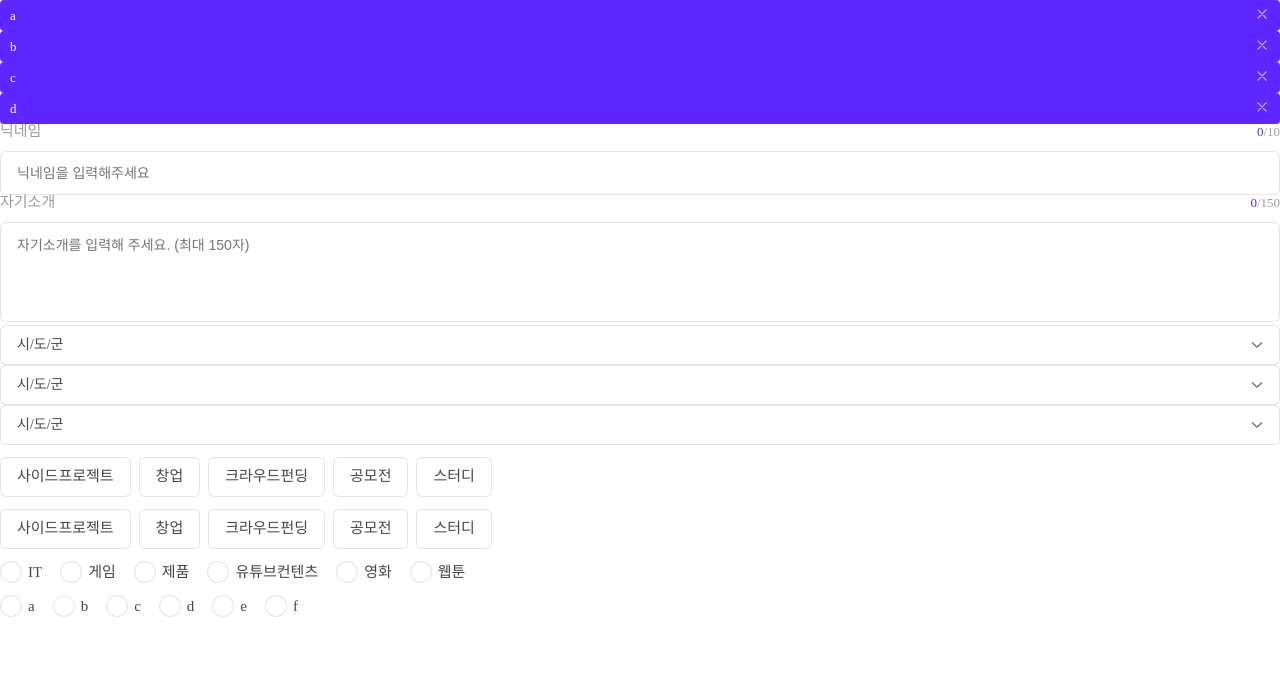
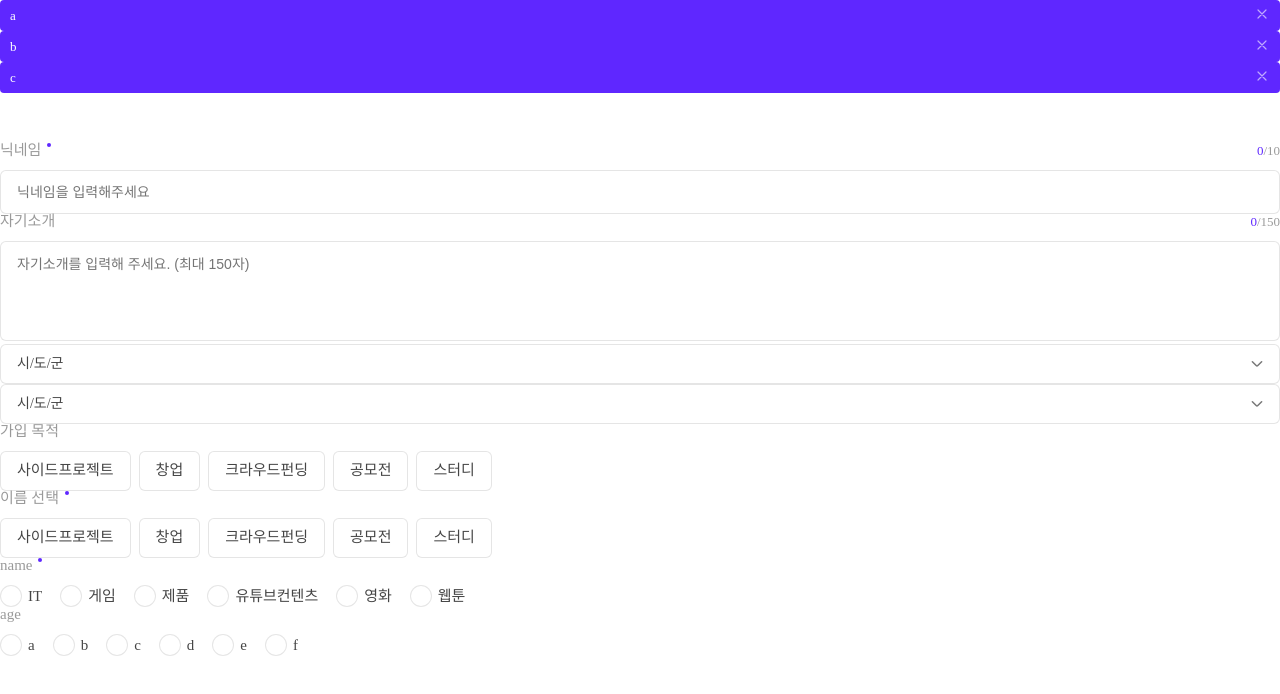
Before and after one commit to ConceptBe/conceptbe-design-system, a React (Vite) app: page / in a window 1280 px wide. Shown: the top 694 px of the page. Built offline with nearby package versions, Linux system fonts and the light colour scheme; a web font is replaced by a local one.

Commit message:
chore: 0.4.0 배포
form 관련된 전반적인 훅 및 컴포넌트 리팩토링

```diff
--- a/package.json
+++ b/package.json
@@ -1,7 +1,7 @@
 {
   "name": "concept-be-design-system",
   "description": "컨셉비 디자인 시스템",
-  "version": "0.3.9",
+  "version": "0.4.0",
   "type": "module",
   "main": "dist/index.js",
   "module": "dist/index.js",
--- a/src/App.tsx
+++ b/src/App.tsx
@@ -1,5 +1,6 @@
 import { useEffect, useState } from 'react';
 
+import { Spacer } from '.';
 import Child from './Child';
 import CheckboxContainer from './components/CheckboxContainer/CheckboxContainer';
 import Dropdown from './components/Dropdown/Dropdown';
@@ -45,6 +46,14 @@ const filterSubOptions2 = [
   { id: 5, name: '스터디', checked: false },
 ];
 
+const filterSubOptions3 = [
+  { id: 111, name: '사이드프로젝트', checked: false },
+  { id: 222, name: '창업', checked: false },
+  { id: 333, name: '크라우드펀딩', checked: false },
+  { id: 444, name: '공모전', checked: false },
+  { id: 555, name: '스터디', checked: false },
+];
+
 const filterOptions = [
   { name: 'IT', id: 1, checked: false },
   { name: '게임', id: 2, checked: false },
@@ -66,10 +75,12 @@ const filterOptions2 = [
 const App = () => {
   const { checkboxValue, onChangeCheckbox } = useCheckbox<{
     goal: FilterOption[];
-    goal2: FilterOption[];
+    name: FilterOption[];
+    oneMore: FilterOption[];
   }>({
     goal: filterSubOptions,
-    goal2: filterSubOptions2,
+    name: filterSubOptions2,
+    oneMore: filterSubOptions3,
   });
   const { radioValue, onChangeRadio } = useRadio<{
     name: FilterOption[];
@@ -83,7 +94,7 @@ const App = () => {
       see: '',
       do: '',
     });
-  const [tags, setTags] = useState<string[]>(['a', 'b', 'c', 'd']);
+  const [tags, setTags] = useState<string[]>(['a', 'b', 'c']);
 
   useEffect(() => {
     if (dropdownValue.do !== '') {
@@ -100,6 +111,7 @@ const App = () => {
           {tag}
         </Tag>
       ))}
+      <Spacer size={50} />
       <Child />
       <Dropdown
         selectedValue={dropdownValue.see}
@@ -137,48 +149,32 @@ const App = () => {
         ))}
       </Dropdown>
 
-      <Dropdown
-        selectedValue={dropdownValue.do}
-        initialValue="시/도/군"
-        disabled={false}
-      >
-        {regionOptions.map(({ id, name }) => (
-          <Dropdown.Item
-            key={id}
-            value={name}
-            onClick={(value) => {
-              onClickDropdown(value, 'do');
-            }}
-          >
-            {name}
-          </Dropdown.Item>
-        ))}
-      </Dropdown>
-
       <CheckboxContainer
-        nameKey="goal"
+        label="가입 목적"
+        checkboxKey="goal"
         options={checkboxValue.goal}
-        onChange={(e) => onChangeCheckbox(e, 'goal')}
+        onChange={onChangeCheckbox}
       />
       <CheckboxContainer
-        nameKey="goal2"
-        options={checkboxValue.goal2}
-        onChange={(e) =>
-          onChangeCheckbox(e, 'goal2', {
-            checkboxKey: 'goal2',
-            maxValue: 3,
-          })
-        }
+        label="이름 선택"
+        checkboxKey="name"
+        options={checkboxValue.name}
+        onChange={onChangeCheckbox}
+        maxCount={3}
+        required
       />
       <RadioContainer
-        nameKey="name"
+        label="name"
+        radioKey="name"
         options={radioValue.name}
-        onChange={(e) => onChangeRadio(e, 'name')}
+        onChange={onChangeRadio}
+        required
       />
       <RadioContainer
-        nameKey="age"
+        label="age"
+        radioKey="age"
         options={radioValue.age}
-        onChange={(e) => onChangeRadio(e, 'age')}
+        onChange={onChangeRadio}
       />
     </>
   );
--- a/src/Child.tsx
+++ b/src/Child.tsx
@@ -13,11 +13,15 @@ const Child = () => {
       intro: '',
     });
 
-  const validateInput = () => {
+  const validateNickname = () => {
     return [
       {
-        regexp: /[~!@#$%";'^,&*()_+|</>=>`?:{[\]}]/g,
-        name: 'intro',
+        validateFn: (value: string) =>
+          /[~!@#$%";'^,&*()_+|</>=>`?:{[\]}]/g.test(value),
+        errorMessage: '사용 불가한 소개입니다.',
+      },
+      {
+        validateFn: () => fieldErrorValue.intro.length > 0,
         errorMessage: '사용 불가한 소개입니다.',
       },
     ];
@@ -28,26 +32,29 @@ const Child = () => {
       <Field
         label="닉네임"
         value={fieldValue.nickName}
+        onChange={onChangeField}
+        onValidate={validateNickname}
         maxLength={10}
-        isRequired
+        required
       >
         <Field.Input
           name="nickName"
-          onChange={onChangeField}
-          onValidate={validateInput}
           placeholder="닉네임을 입력해주세요"
-          errorMessage={fieldErrorValue.nickName}
+          errorValue={fieldErrorValue.nickName}
           successMessage="사용 가능한 닉네임입니다."
         />
       </Field>
 
-      <Field label="자기소개" value={fieldValue.intro} maxLength={150}>
+      <Field
+        label="자기소개"
+        value={fieldValue.intro}
+        onChange={onChangeField}
+        maxLength={150}
+      >
         <Field.Textarea
           name="intro"
-          onChange={onChangeField}
-          onValidate={validateInput}
           placeholder="자기소개를 입력해 주세요. (최대 150자)"
-          errorMessage={fieldErrorValue.intro}
+          errorValue={fieldErrorValue.intro}
         />
       </Field>
     </>
```
